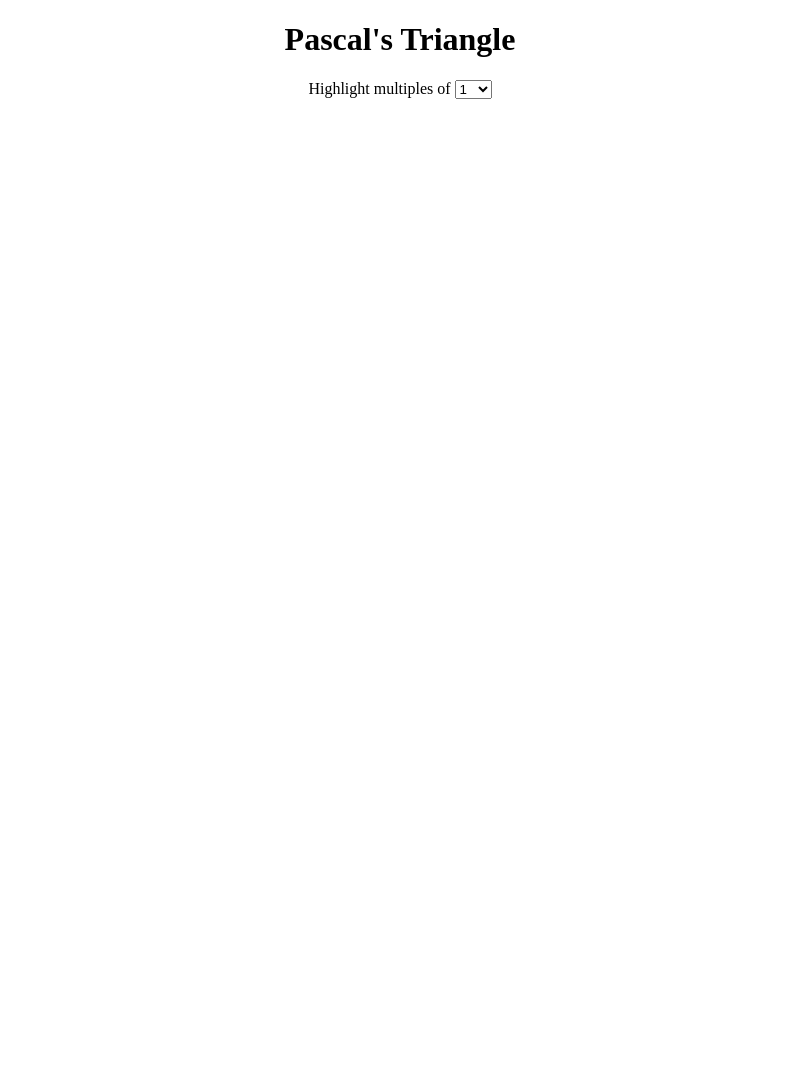
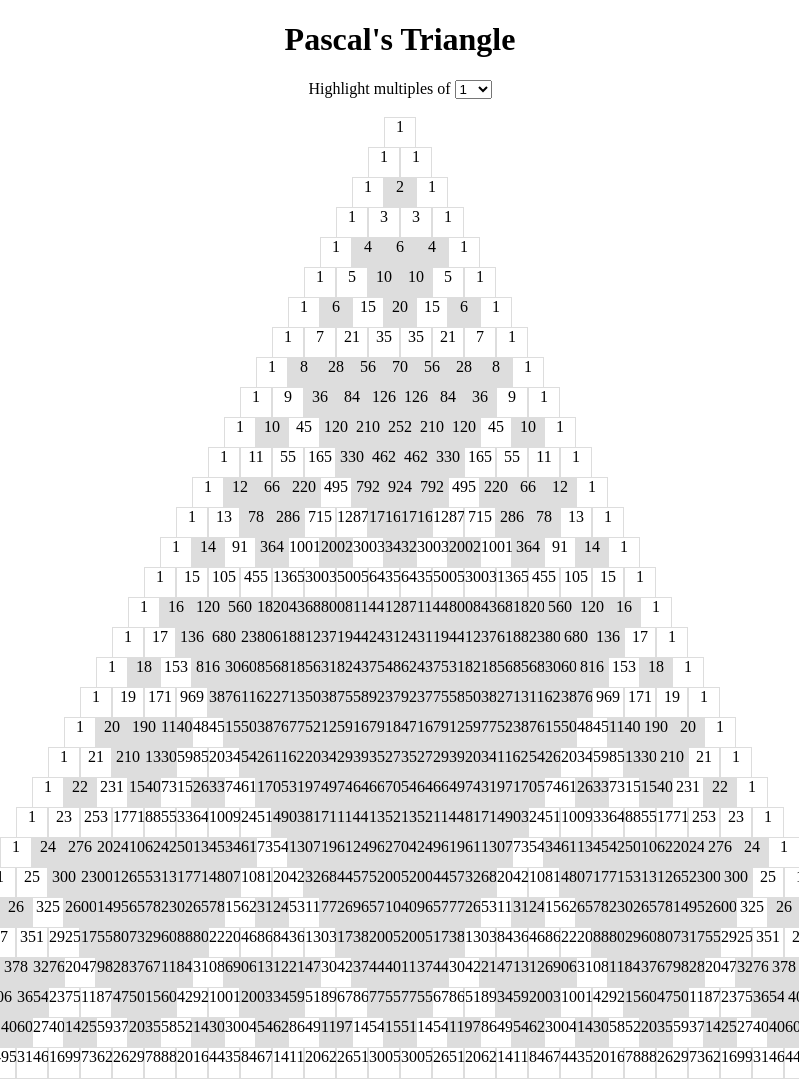
Before and after one commit to kalechop/pascals-triangle, a plain HTML site: page index.html in a window 1280 px wide. Shown: the whole page, without its empty margins (240-1039 px from the left). Before the commit the page ends 800 px from the top, so only its background shows below. Drawn offline with Linux system fonts and the light colour scheme.

Commit message:
Update index.html

```diff
--- a/index.html
+++ b/index.html
@@ -65,5 +65,6 @@
 		</div>
 		<br>
 		<div id="container-primary"></div>
+		<script src="pascals.js"></script>
 	</body>
 </html>
```
